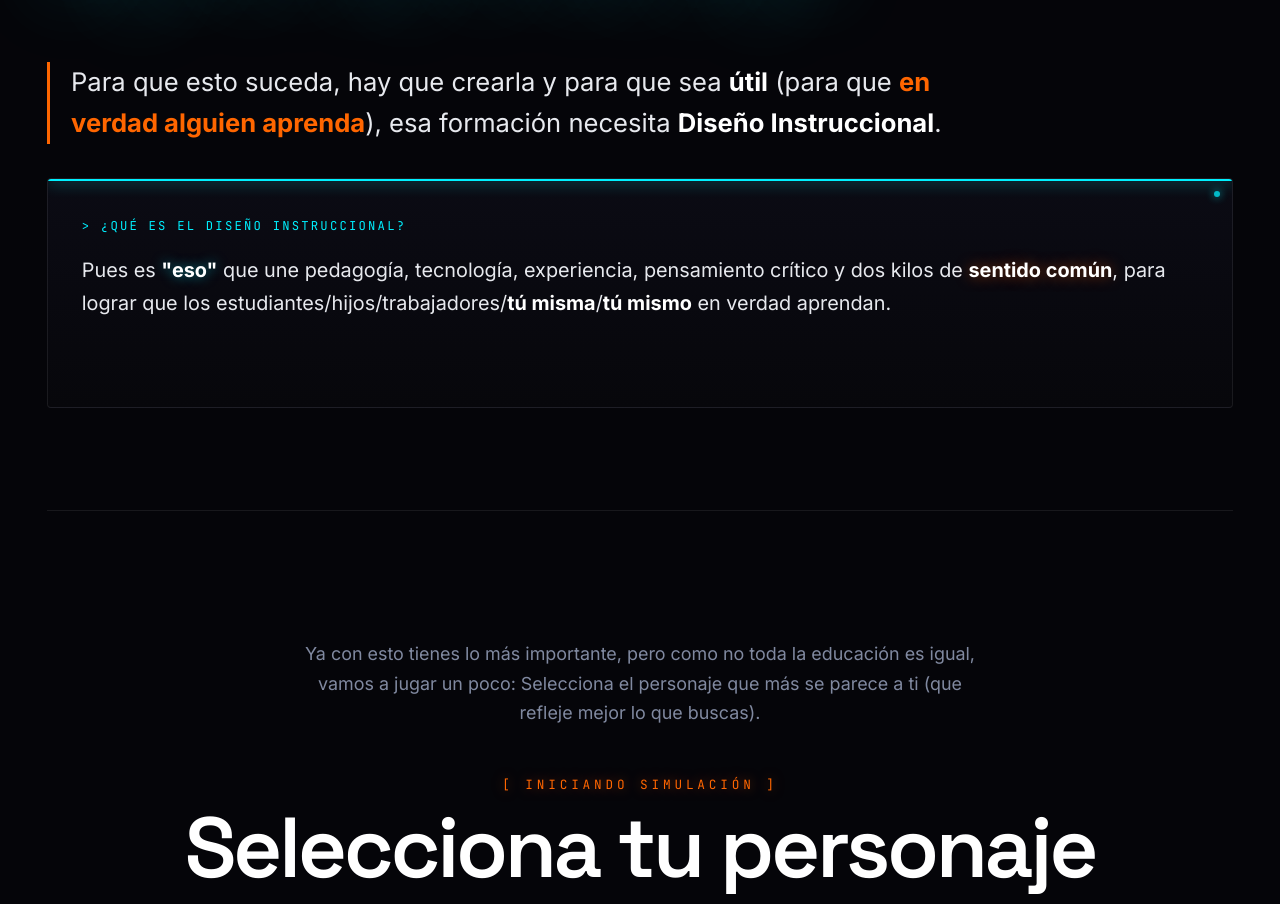
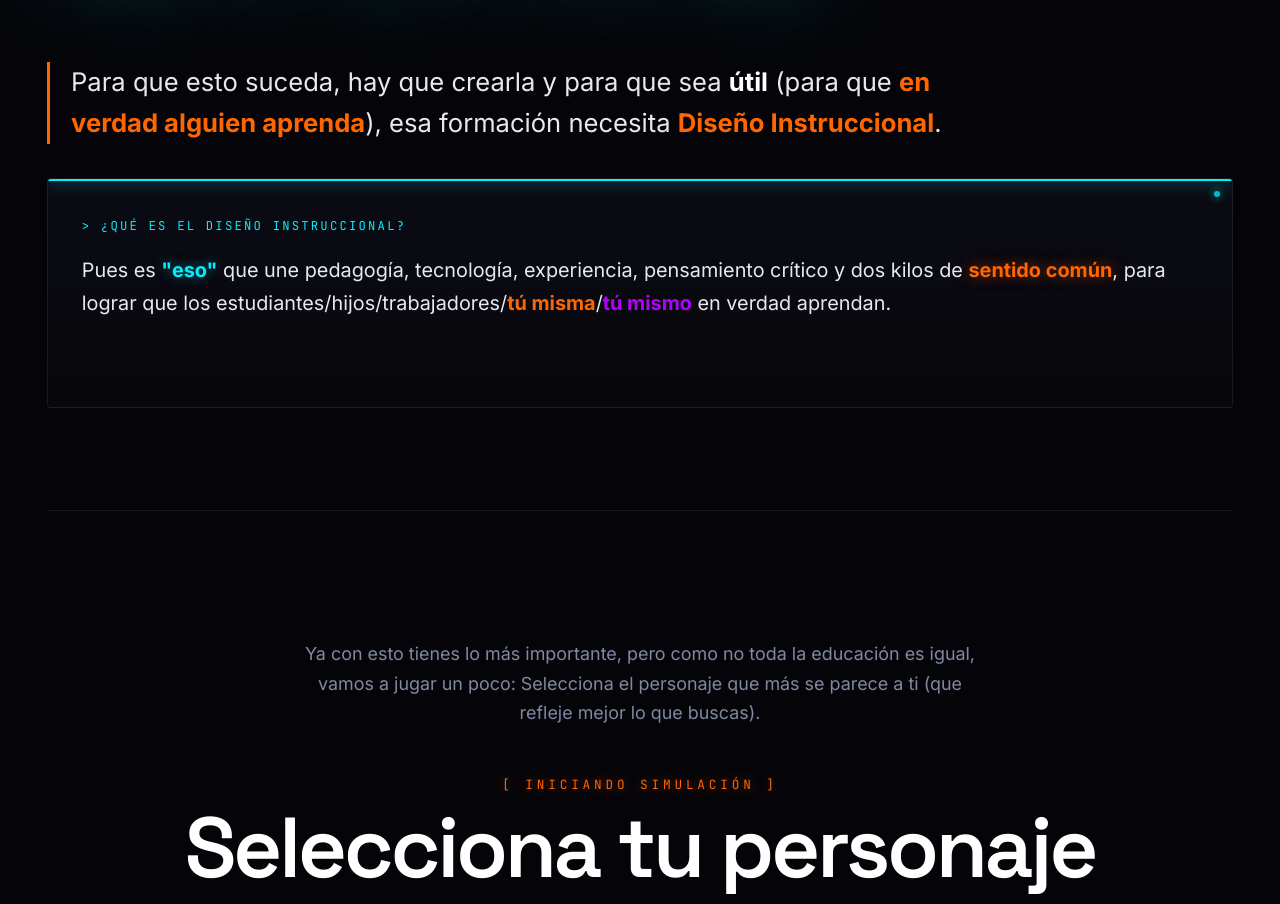
Before and after one commit to antoniooliver77/OliverBarona, a Next.js app: page / in a window 1280 px wide. Shown: the part 1443-2347 px from the top of the page. Built offline with nearby package versions, Linux system fonts and the light colour scheme.

Commit message:
fix: colores de acento en defText — corrige especificidad CSS

```diff
--- a/app/page.module.css
+++ b/app/page.module.css
@@ -387,10 +387,10 @@
   margin: 0;
   min-height: 6em;
 }
-.accentOrange { color: var(--neon-orange); font-weight: 700; }
-.accentPurple { color: var(--neon-purple); font-weight: 700; }
-.accentCyan { color: var(--neon-cyan); font-weight: 700; text-shadow: 0 0 12px rgba(0, 240, 255, 0.5); }
-.accentOrangeGlow { color: var(--neon-orange); font-weight: 700; text-shadow: 0 0 14px rgba(255, 102, 0, 0.5); }
+.accentOrange { color: var(--neon-orange) !important; font-weight: 700; }
+.accentPurple { color: var(--neon-purple) !important; font-weight: 700; }
+.accentCyan { color: var(--neon-cyan) !important; font-weight: 700; text-shadow: 0 0 12px rgba(0, 240, 255, 0.5); }
+.accentOrangeGlow { color: var(--neon-orange) !important; font-weight: 700; text-shadow: 0 0 14px rgba(255, 102, 0, 0.5); }
 .defText strong { color: #fff; }
 
 /* ============ CHARACTER SELECT ============ */
```
